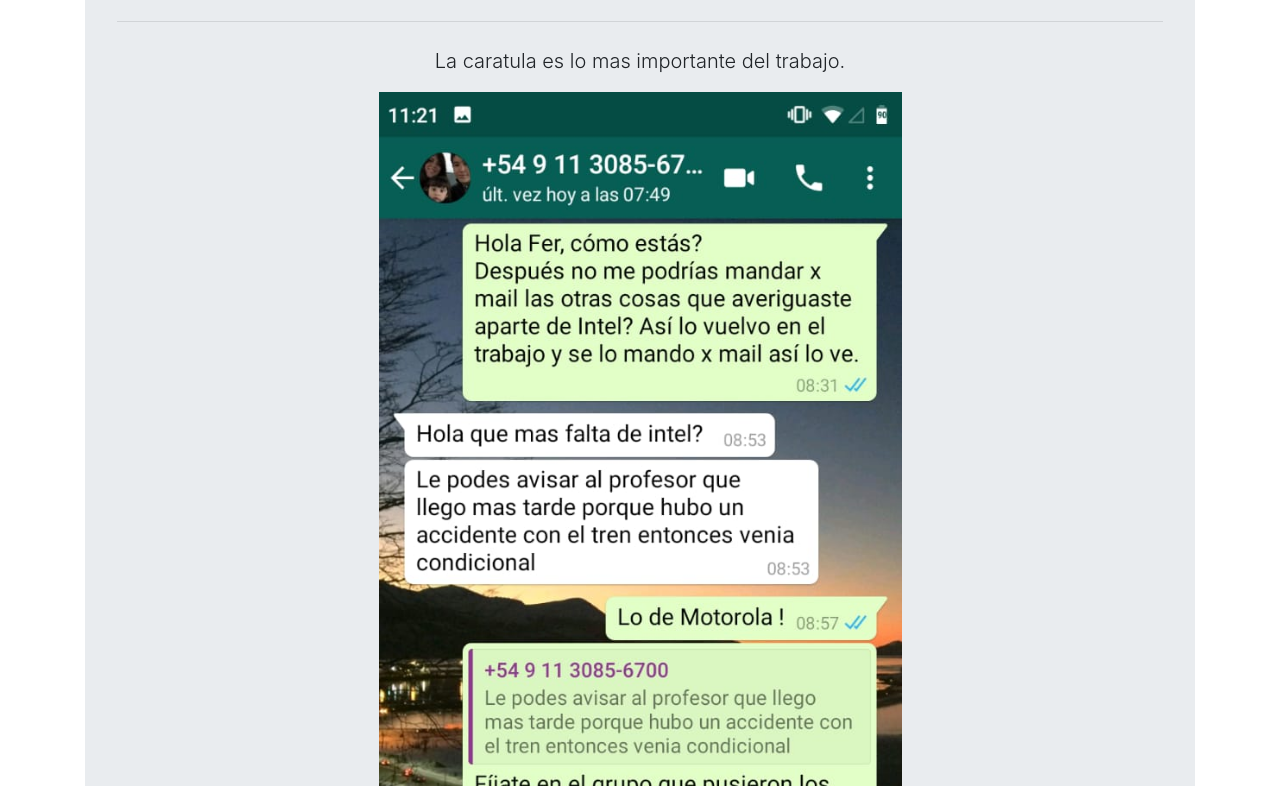
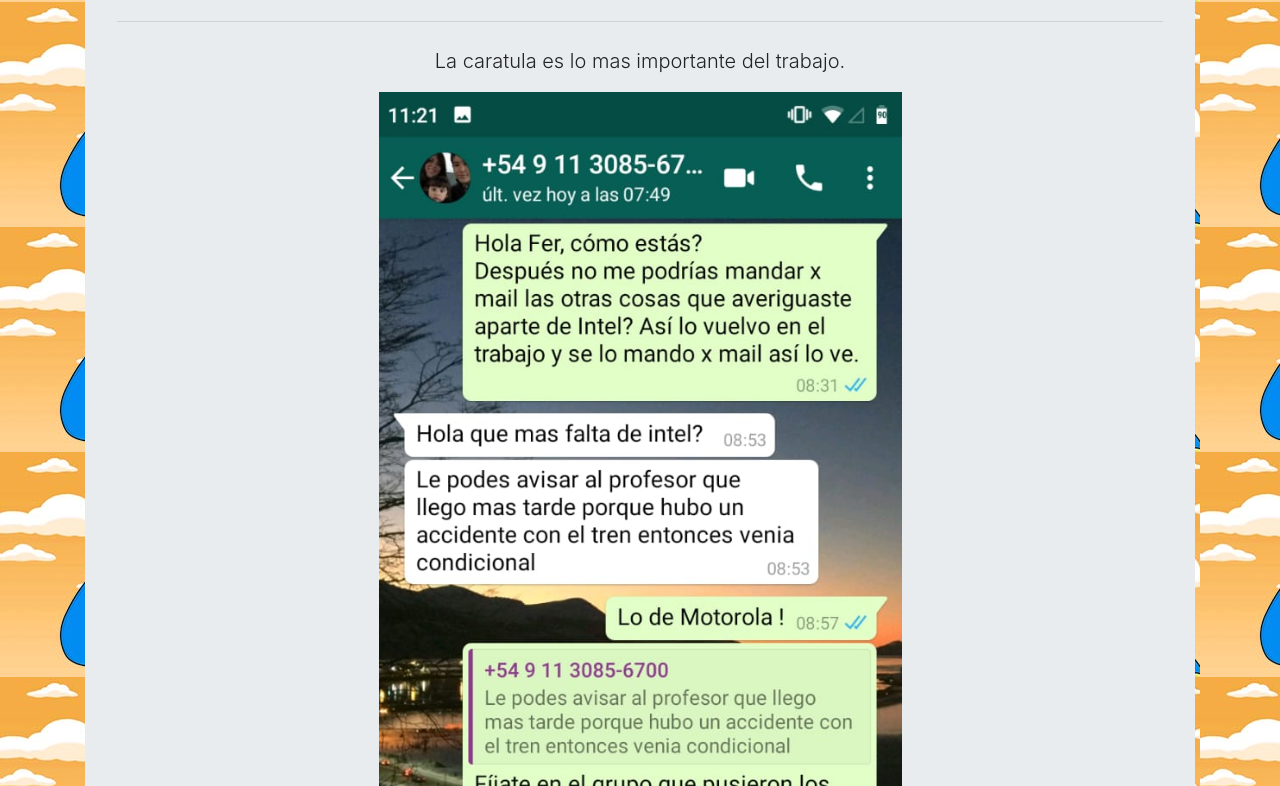
Before and after one commit to seguidoresdebonilla/bonillaQuotes, a plain HTML site: page index.html in a window 1280 px wide. Shown: the part 223-1009 px from the top of the page. Drawn offline with Linux system fonts and the light colour scheme.

Commit message:
New background

```diff
--- a/index.html
+++ b/index.html
@@ -15,7 +15,7 @@
 
 </head>
 
-<body>
+<body background="img/bg.jpg">
 
   <!-- Navigation -->
   <nav class="navbar navbar-expand-lg navbar-dark bg-dark static-top">
```
Also changed, not shown: img/bg.jpg (added).
